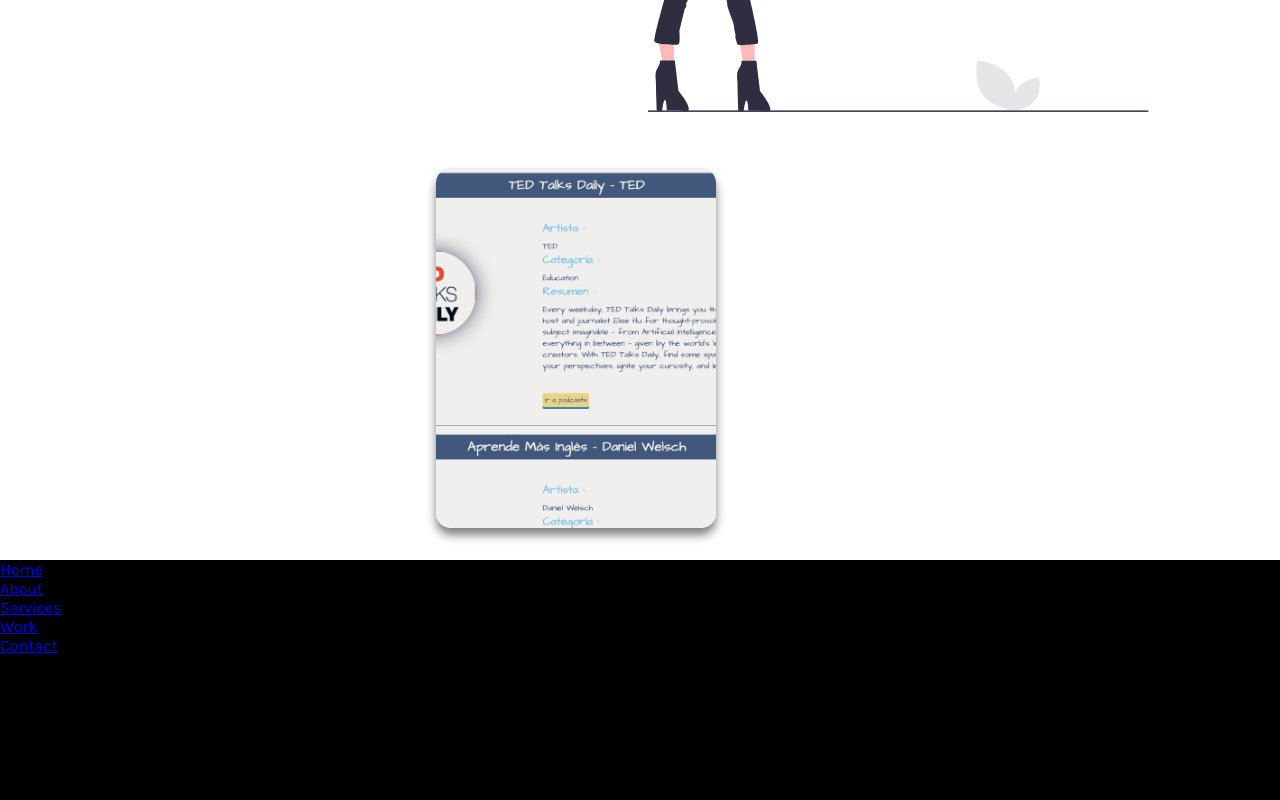
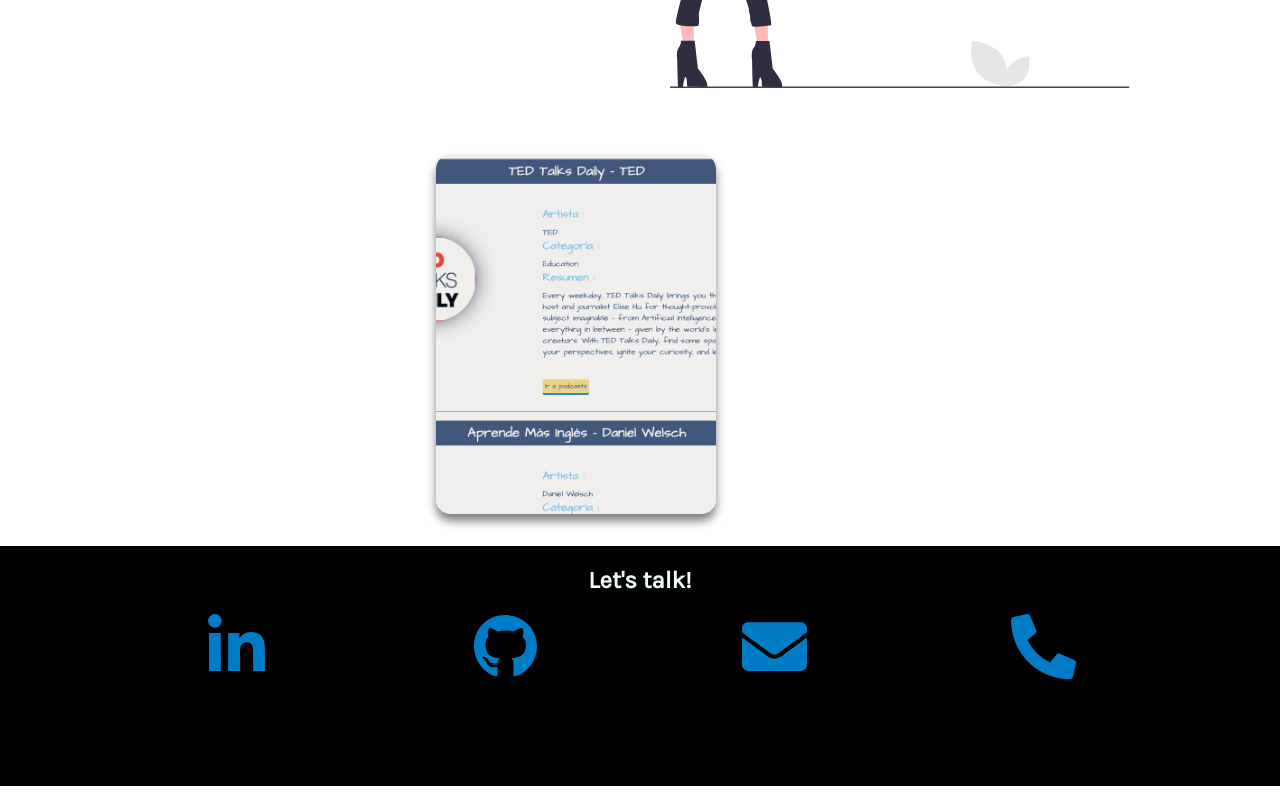
Before and after one commit to jessicauk/jessicaapolinar, a React app: page / in a window 1280 px wide. Shown: the part 1174-1974 px from the top of the page. Built offline with nearby package versions, Linux system fonts and the light colour scheme; some icons are missing.

Commit message:
feat: Add contact section

```diff
--- a/package.json
+++ b/package.json
@@ -34,6 +34,7 @@
   "dependencies": {
     "devicon-react-svg": "^0.2.3",
     "react": "^17.0.1",
-    "react-dom": "^17.0.1"
+    "react-dom": "^17.0.1",
+    "react-icons": "^4.1.0"
   }
 }
--- a/src/components/About/About.js
+++ b/src/components/About/About.js
@@ -9,7 +9,9 @@
       <div className="content">
         <div className="content-description content-width">
           <h3>I'm a Front End Web Developer.</h3>
-          <p>Computer Engineer, I have a 4+ years of solid experience in web application development with specialization in Frontend. Knowledgeable in Backend development on my initiative. I am attracted to the digital world, financial literacy, also editing and creating value content.</p>
+          <p>
+            Computer Engineer, I have 4+ years of solid experience in web application development with specialization in Frontend. I have knowledge in Backend development on my own initiative. I consider myself attracted to digital world as editing and creating value content.
+          </p>
         </div>
         <div className="content-width">
           <img src={image} className="image"/>
--- a/src/components/About/About.scss
+++ b/src/components/About/About.scss
@@ -5,6 +5,8 @@
   p {
     color:$color-6;
     text-align: justify;
+    letter-spacing: 3px;
+    line-height: 2;
   }
   .heading {
     font-weight: 600;
@@ -18,7 +20,7 @@
     flex-direction: column;
     flex-wrap: nowrap;
     .content-description {
-      padding-right: 30px;
+      padding: 10px 30px 10px 30px;
     }
     h3{
       font-size: 24px;
@@ -26,6 +28,7 @@
     }
     .content-width {
       width: 100%;
+      padding: 10px 30px 10px 30px;
     }
     img {
       max-width: 100%;
--- a/src/components/Banner/Banner.scss
+++ b/src/components/Banner/Banner.scss
@@ -19,6 +19,11 @@
       margin: 0 auto;
     }
   }
+  @media screen and (min-width: 780px){
+    .banner {
+      flex-wrap: nowrap;
+    }
+  }
   .section-heading {
     font-size: 2rem;
     font-weight: 800;
--- a/src/components/Contact/Contact.js
+++ b/src/components/Contact/Contact.js
@@ -1,16 +1,49 @@
 import React from 'react';
+import { FaGithub, FaLinkedinIn, FaEnvelope, FaPhoneAlt } from "react-icons/fa"
 import './Contact.scss';
 
 function Contact() {
 
   return (
-    <footer className="contact">
-      <ul>
-        <li><a id="nav-item-home" href="#">Home</a></li>
-        <li><a id="nav-item-about" href="#about">About</a></li>
-        <li><a id="nav-item-services" href="#services">Services</a></li>
-        <li><a id="nav-item-work" href="#work">Work</a></li>
-        <li><a id="nav-item-contact" href="#contact">Contact</a></li>
+    <footer className="contact" id="contact">
+      <h2>Let's talk!</h2>
+      <ul className="list-contact">
+        <li>
+          <a
+            href="https://www.linkedin.com/in/jessica-apolinar-890470119/"
+            target="_blank"
+            rel="noopener noreferrer"
+          >
+            <FaLinkedinIn />
+          </a>
+        </li>
+        <li>
+          <a
+            href="https://github.com/jessicauk"
+            target="_blank"
+            rel="noopener noreferrer"
+          >
+            <FaGithub />
+          </a>
+        </li>
+        <li>
+          <a
+            href="mailto:jessica.uk220691@gmail.com"
+            target="_blank"
+            rel="noopener noreferrer"
+          >
+            <FaEnvelope />
+          </a>
+        </li>
+        <li>
+          <a
+            href="tel:+525549643574"
+            target="_blank"
+            rel="noopener noreferrer"
+          >
+            <FaPhoneAlt />
+          </a>
+        </li>
       </ul>
     </footer>
   )
--- a/src/components/Contact/Contact.scss
+++ b/src/components/Contact/Contact.scss
@@ -1,4 +1,25 @@
+@import '../../style.scss';
+
 .contact {
   height: 30vh;
   background-color: black;
+  h2 {
+    text-align: center;
+    padding: 20px 0px 20px 0px;
+  }
+  .list-contact {
+    display: flex;
+    justify-content: space-evenly;
+    align-items: center;
+    flex-direction: row;
+    flex-wrap: nowrap;
+    li {
+      list-style: none;
+      a {
+        text-decoration: none;
+        color: $color-2;
+        font-size: 65px;
+      }
+    }
+  }
 }
```
Also changed, not shown: 1 other file (tests, documents, lock files or other folders).
